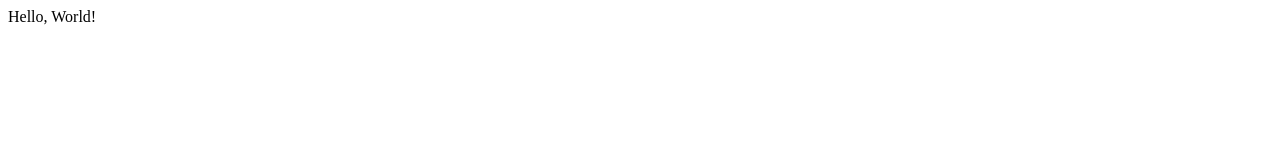
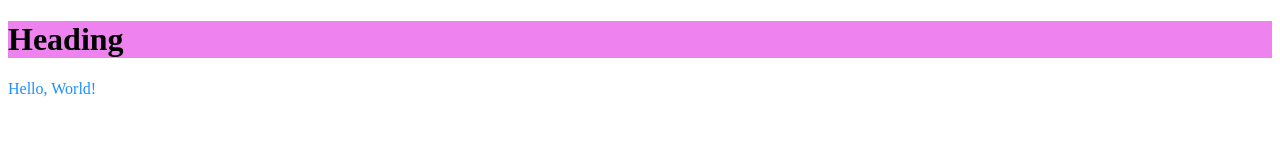
Before and after one commit to Sam-Olegario/ICS2O-Unit0-04, a plain HTML site: page index.html in a window 1280 px wide. Drawn offline with Linux system fonts and the light colour scheme.

Commit message:
edited index.html t5uhjgnf

```diff
--- a/index.html
+++ b/index.html
@@ -1,9 +1,11 @@
 <!DOCTYPE html>
 <html>
-    <head>
-        <title>fuc</title>
-    </head>
-    <body>
-      Hello, World!
-    </body>
+  <meta charset="utf-8">
+  <head>
+    <title>end this nightmare</title>
+  </head>
+  <body>
+    <h1 style="background-color:Violet;">Heading</h1>
+    <p style="color:DodgerBlue;">Hello, World!</p>
+  </body>
 </html>
```
